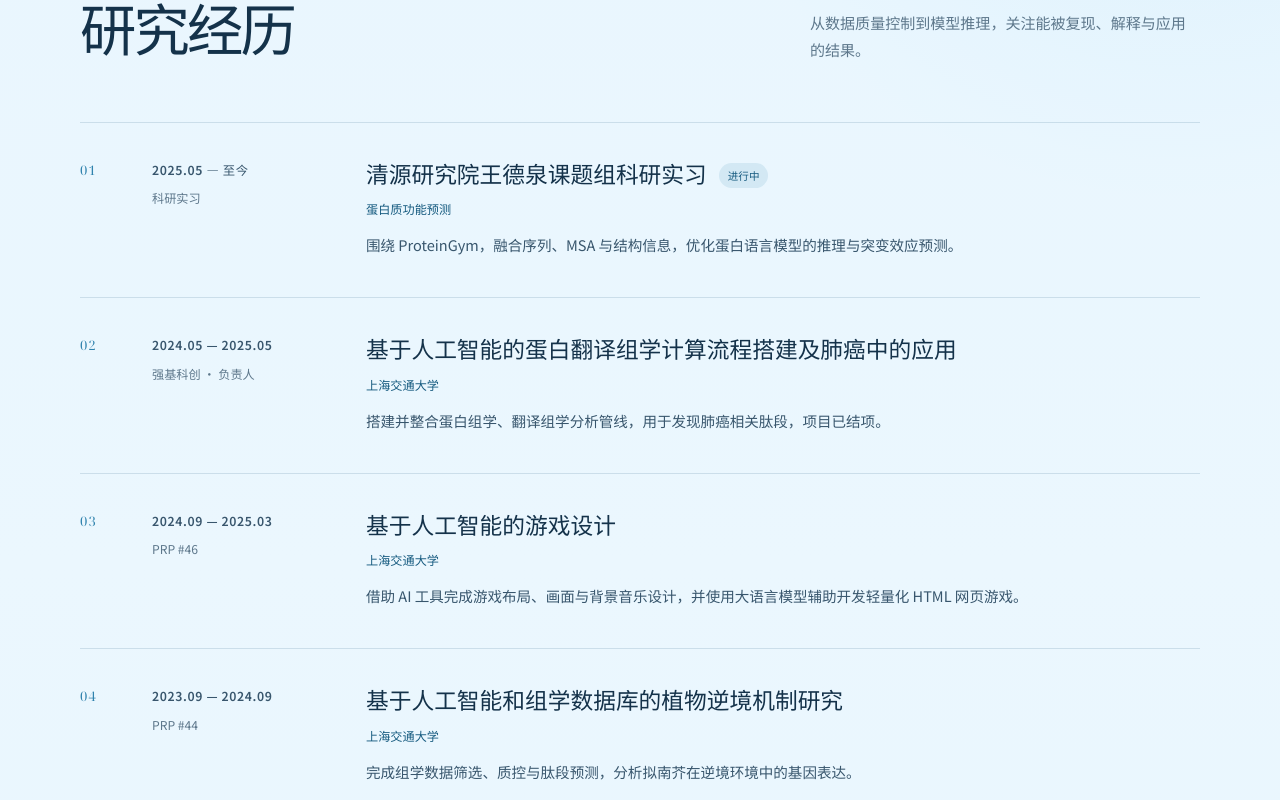
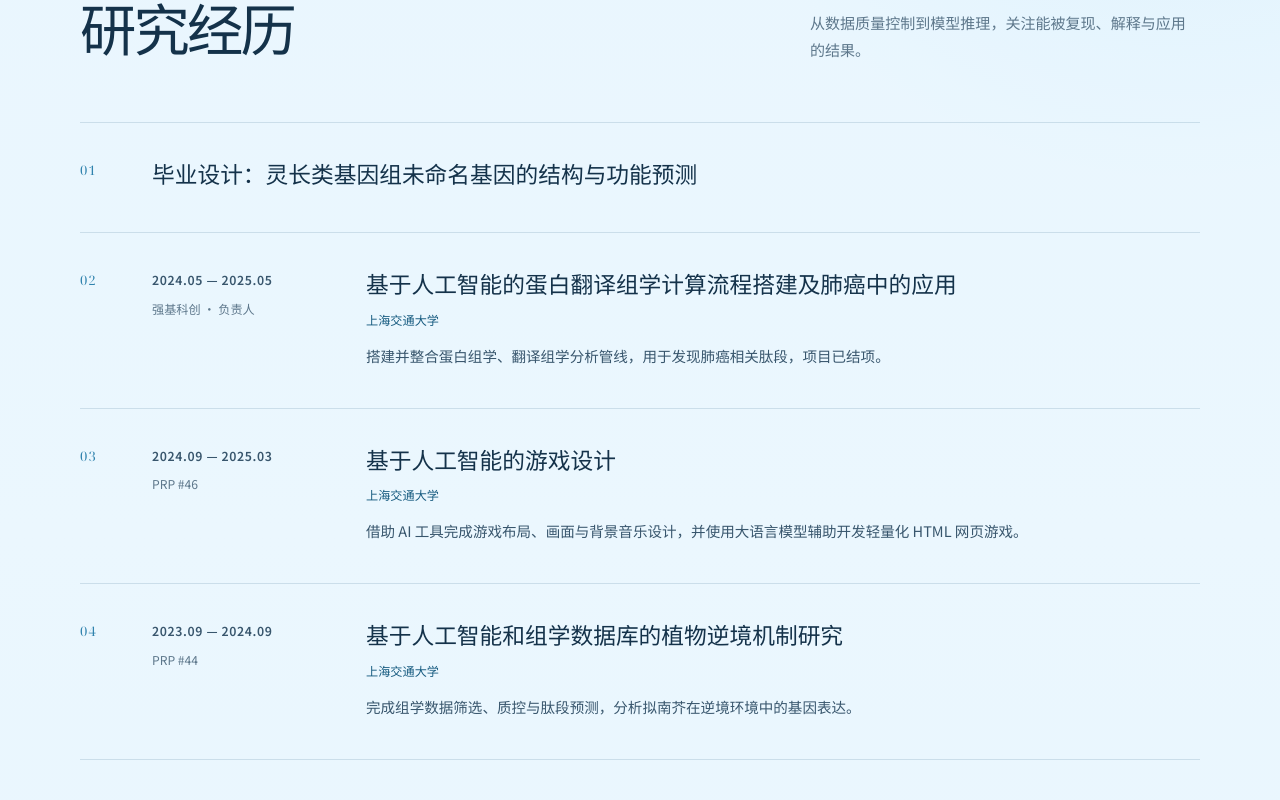
Before and after one commit to zzrddq123/zzrddq123.github.io, a React (Vite) app: page / in a window 1280 px wide. Shown: the part 1780-2580 px from the top of the page. Built offline with nearby package versions, Linux system fonts and the light colour scheme.

Commit message:
Z-12: 更新毕业设计并补充音乐图片

```diff
--- a/src/App.css
+++ b/src/App.css
@@ -525,6 +525,10 @@
   border-top: 1px solid var(--line);
 }
 
+.research-item-compact {
+  grid-template-columns: 48px 1fr;
+}
+
 .research-item:last-child {
   border-bottom: 1px solid var(--line);
 }
@@ -848,6 +852,10 @@
     gap: 18px;
   }
 
+  .research-item-compact {
+    grid-template-columns: 38px 1fr;
+  }
+
   .hobby-copy {
     padding: 24px;
   }
@@ -978,6 +986,10 @@
     grid-row: 1 / span 2;
   }
 
+  .research-item-compact .research-index {
+    grid-row: 1;
+  }
+
   .research-time,
   .research-body {
     grid-column: 2;
--- a/src/App.tsx
+++ b/src/App.tsx
@@ -2,15 +2,18 @@ import { useEffect } from 'react';
 import { ArrowDownRight, ArrowUpRight, Mail, MapPin } from 'lucide-react';
 import './App.css';
 
-const RESEARCH_ITEMS = [
+type ResearchItem = {
+  period?: string;
+  type?: string;
+  title: string;
+  organization?: string;
+  description?: string;
+  current?: boolean;
+};
+
+const RESEARCH_ITEMS: ResearchItem[] = [
   {
-    period: '2025.05 — 至今',
-    type: '科研实习',
-    title: '清源研究院王德泉课题组科研实习',
-    organization: '蛋白质功能预测',
-    description:
-      '围绕 ProteinGym，融合序列、MSA 与结构信息，优化蛋白语言模型的推理与突变效应预测。',
-    current: true,
+    title: '毕业设计：灵长类基因组未命名基因的结构与功能预测',
   },
   {
     period: '2024.05 — 2025.05',
@@ -225,23 +228,33 @@ function App() {
             </div>
 
             <ol className="research-list">
-              {RESEARCH_ITEMS.map((item, index) => (
-                <li className="research-item" data-reveal key={item.title}>
+              {RESEARCH_ITEMS.map((item, index) => {
+                const hasMeta = Boolean(item.period || item.type);
+
+                return (
+                  <li
+                    className={`research-item${hasMeta ? '' : ' research-item-compact'}`}
+                    data-reveal
+                    key={item.title}
+                  >
                     <div className="research-index" aria-hidden="true">0{index + 1}</div>
+                    {hasMeta && (
                       <div className="research-time">
-                    <time>{item.period}</time>
-                    <span>{item.type}</span>
+                        {item.period && <time>{item.period}</time>}
+                        {item.type && <span>{item.type}</span>}
                       </div>
+                    )}
                     <div className="research-body">
                       <div className="research-title-row">
                         <h3>{item.title}</h3>
                         {item.current && <span className="status-pill">进行中</span>}
                       </div>
-                    <p className="research-org">{item.organization}</p>
-                    <p>{item.description}</p>
+                      {item.organization && <p className="research-org">{item.organization}</p>}
+                      {item.description && <p>{item.description}</p>}
                     </div>
                   </li>
-              ))}
+                );
+              })}
             </ol>
           </div>
         </section>
```
Also changed, not shown: public/images/hobby-music.jpg (added), 1 other file (tests, documents, lock files or other folders). Lines whose indentation alone changed are shown as unchanged.
